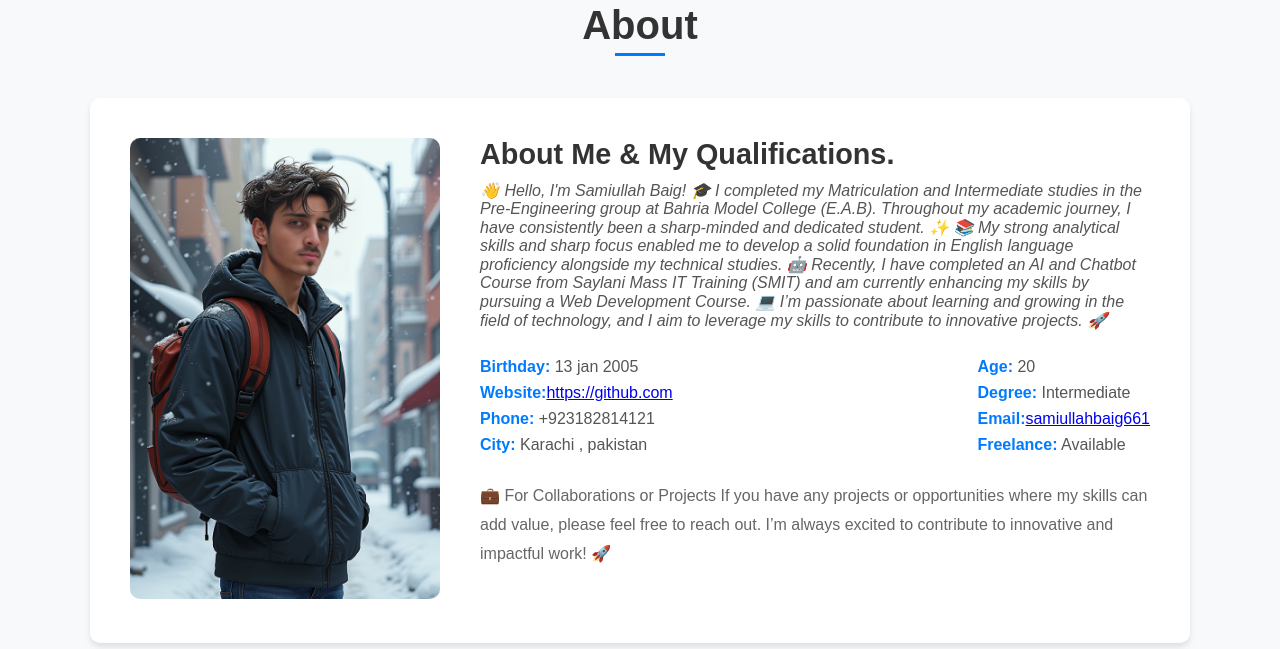
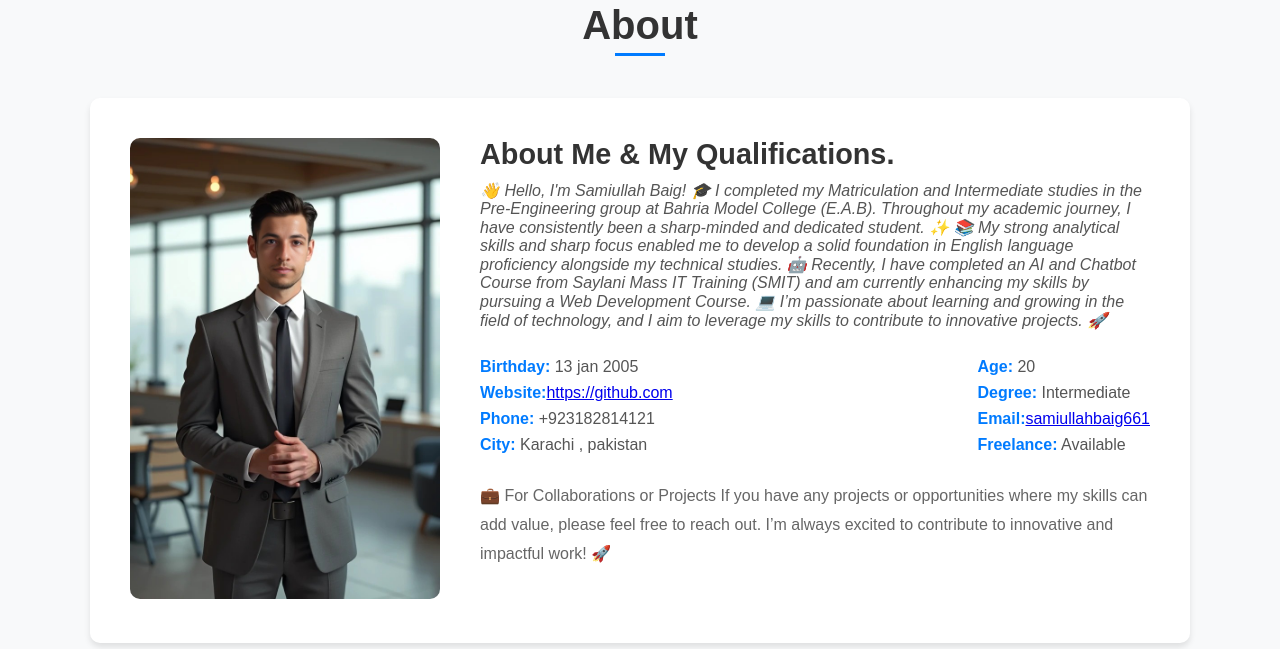
Before and after one commit to Samiullahbaig661/html_saylani_course, a plain HTML site: page portfolio web/index.html in a window 1280 px wide. Shown: the part 847-1496 px from the top of the page. Drawn offline with nearby package versions, Linux system fonts and the light colour scheme.

Commit message:
anther image change (about)

```diff
--- a/portfolio web/index.html
+++ b/portfolio web/index.html
@@ -77,7 +77,7 @@
 
         <div class="about-container animate">
             <div class="about-image">
-                <img src="./2.webp" alt="Profile Image">
+                <img src="./smai.jpg" alt="Profile Image">
             </div>
 
             <div class="about-content">
```
Also changed, not shown: portfolio web/2.webp (deleted), portfolio web/smai.jpg (added).
